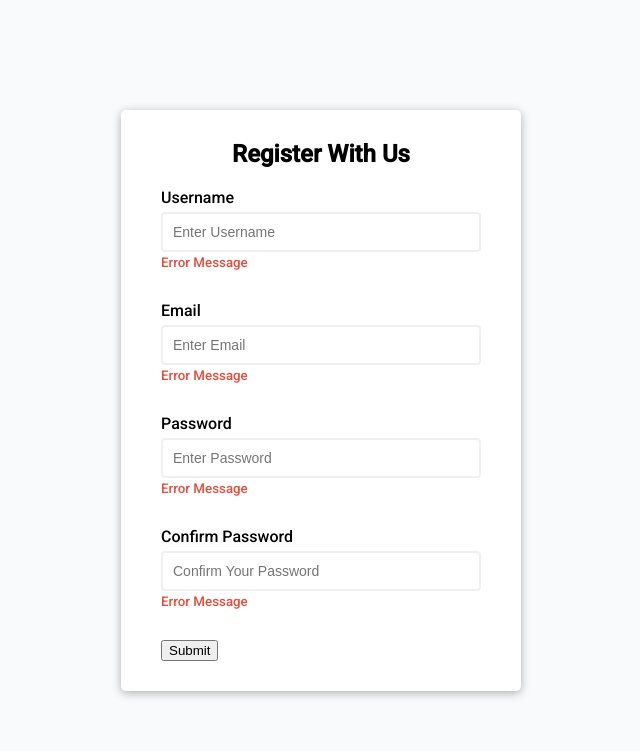
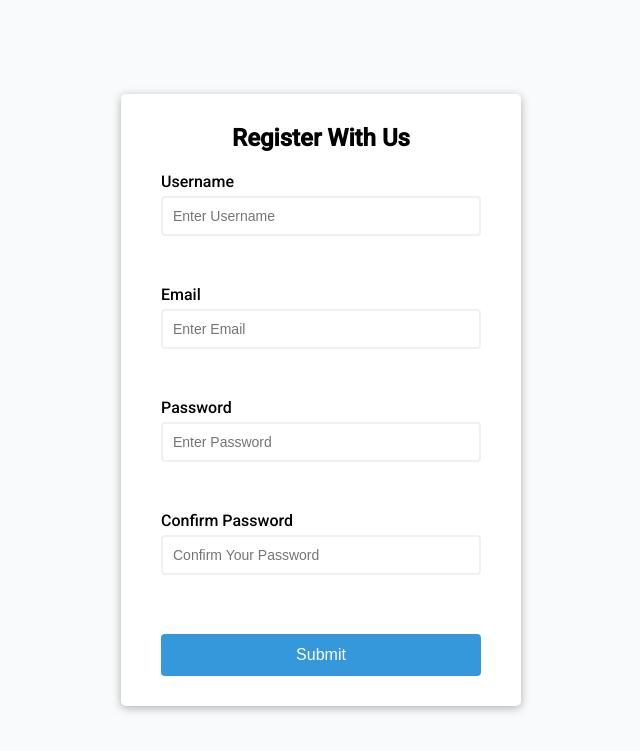
Before and after one commit to JashanKhela/FormValidator, a PHP site: page / in a window 1280 px wide. Shown: the top 751 px of the page, without its empty margins (319-959 px from the left). Run offline with PHP 8.4, Linux system fonts and the light colour scheme.

Commit message:
done css

```diff
--- a/style.css
+++ b/style.css
@@ -77,4 +77,25 @@ border-color:var(--success-color);
 
 .__formControl small {
     color:var(--error-color);
+    position: relative;
+    bottom: 0;
+    left: 0;
+    visibility: hidden;
 }
+
+.__formControl.error small {
+    visibility: visible;
+}
+
+.form button {
+    cursor: pointer;
+    background-color: #3498db;
+    border: 2px solid #3498db;
+    border-radius: 4px;
+    color: white;
+    display: block;
+    font-size: 16px;
+    padding: 10px;
+    margin-top: 20px;
+    width: 100%;
+}
```
